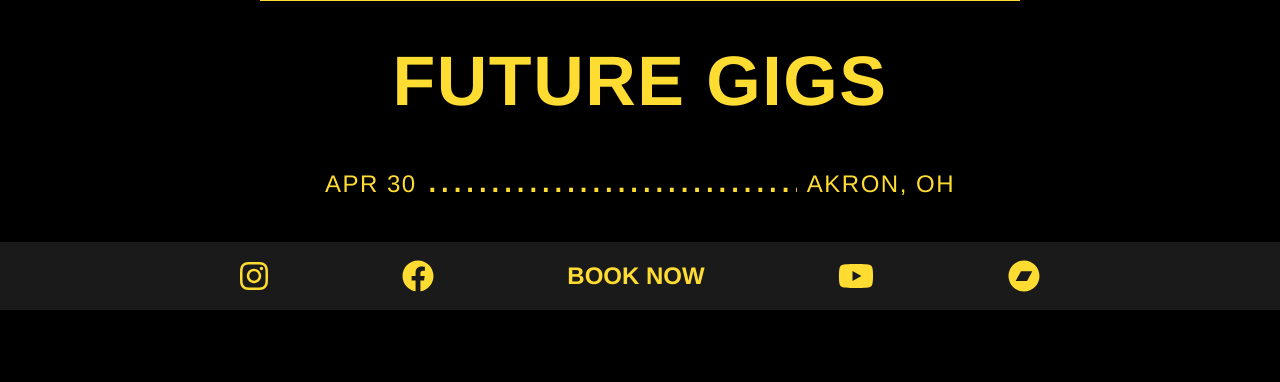
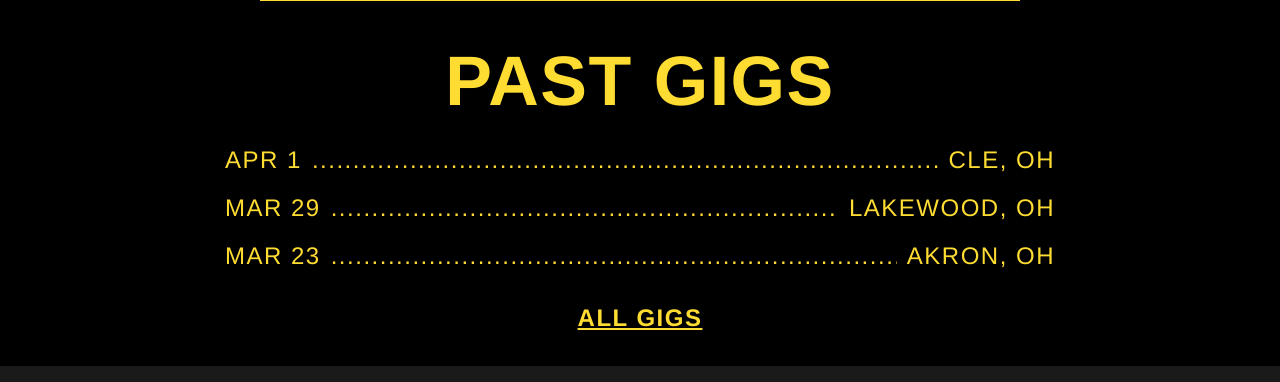
Before and after one commit to SeanMNorton/TheBuffaloRyders, a Vue app: page /#/ in a window 1280 px wide. Shown: the part 948-1330 px from the top of the page. Before the commit the page ends 1258 px from the top, so only its background shows below. Built offline with nearby package versions, Linux system fonts and the light colour scheme; grey boxes are pictures that could not be loaded; a web font is replaced by a local one.

Commit message:
setup gig list on homepage

```diff
--- a/src/components/Tour/GigList.vue
+++ b/src/components/Tour/GigList.vue
@@ -1,18 +1,18 @@
 <template>
-<div>
+<div class="list-container">
   <!-- Future Gigs -->
-  <div v-if="isNew">
+  <div v-if="isNew && newGigs.length > 0">
     <h1>Future Gigs</h1>
     <div class="gig-list">
       <GigListItem
-        :key="index" v-for="(gig, index) in newGigs"
+        :key="index" v-for="(gig, index) in newerGigs"
         :date="gig.date" :city="gig.city"
         :state="gig.state"
       />
     </div>
   </div>
   <!-- Past Gigs -->
-  <div v-if="!isNew">
+  <div v-else>
     <h1>Past Gigs</h1>
     <div class="gig-list">
       <GigListItem
@@ -22,6 +22,7 @@
       />
     </div>
   </div>
+    <h3><router-link class="tour-link" to="/gigs">All Gigs</router-link></h3>
 </div>
 </template>
 
@@ -37,6 +38,7 @@ export default {
   },
   props: {
     isNew: Boolean,
+    limit: Number,
   },
   computed: {
     ...mapGetters(['newGigs', 'oldGigs']),
@@ -53,8 +55,24 @@ export default {
     @include fluid-type($min-width, $max-width, $min-header-font, $max-header-font );
     text-align: center;
   }
+  h3 {
+    text-align: center;
+    text-decoration: underline;
+    @include fluid-type($min-width, $max-width, $min-sub-header-font, $max-sub-header-font );
+  }
+  .tour-link {
+    &:hover {
+      color: $color-secondary;
+    }
+  }
   .gig-list {
     display: flex;
     justify-content: center;
+    align-items: center;
+    flex-direction: column;
+    margin-bottom: 3vh;
+  }
+  .list-container {
+    margin-bottom: 3vh;
   }
 </style>
--- a/src/components/Tour/GigListItem.vue
+++ b/src/components/Tour/GigListItem.vue
@@ -1,7 +1,9 @@
 <template>
   <div class="list-item">
     <p class="info">{{prettyDate(date)}}</p>
-    <p class="dots">.....................................................</p>
+    <p class="dots">
+      ....................................................................................
+    </p>
     <p class="info">{{city}}, {{state}}</p>
   </div>
 </template>
@@ -23,11 +25,14 @@ export default {
 
 <style lang="scss" scoped>
   @import '@/assets/variables.scss';
+    p {
+      margin: 0
+    }
   .list-item {
     display: flex;
     align-items: baseline;
     width: 100%;
-    max-width: 650px;
+    max-width: 850px;
     @include fluid-type($min-width, $max-width, $min-sub-header-font, $max-sub-header-font );
 
   }
@@ -37,7 +42,7 @@ export default {
   .dots {
     flex: 1;
     margin: 0px;
-    font-size: 40px;
+    @include fluid-type($min-width, $max-width, $min-sub-header-font, $max-sub-header-font );
     overflow: hidden;
   }
 </style>
--- a/src/store/modules/tourStore.js
+++ b/src/store/modules/tourStore.js
@@ -21,18 +21,23 @@ const tour = {
       },
       {
         artist: 'Joe Risdon and The 815',
-        date: new Date('April 30, 2019'),
+        date: new Date('April 01, 2019'),
         time: '10:00 PM',
         venue: 'Musica',
-        city: 'Akron',
+        city: 'CLE',
         state: 'OH',
         info: 'W/ Jade Bird',
       },
     ],
   },
   getters: {
-    newGigs: state => state.gigs.filter(gig => gig.date >= new Date()),
-    oldGigs: state => state.gigs.filter(gig => gig.date < new Date()),
+    newGigs: state => state.gigs
+      .filter(gig => gig.date >= new Date().setHours(0, 0, 0, 0))
+      .sort((a, b) => b.date - a.date),
+
+    oldGigs: state => state.gigs
+      .filter(gig => gig.date < new Date().setHours(0, 0, 0, 0))
+      .sort((a, b) => b.date - a.date),
   },
 };
 
--- a/src/views/Home.vue
+++ b/src/views/Home.vue
@@ -5,7 +5,7 @@
       :description="'Live From ARC'"
       :url="'https://www.youtube.com/watch?v=6Q4u_PBnNew'"
     />
-    <GigList :isNew='true'/>
+    <GigList :isNew='true' :limit='5'/>
   </div>
 </template>
 
```
